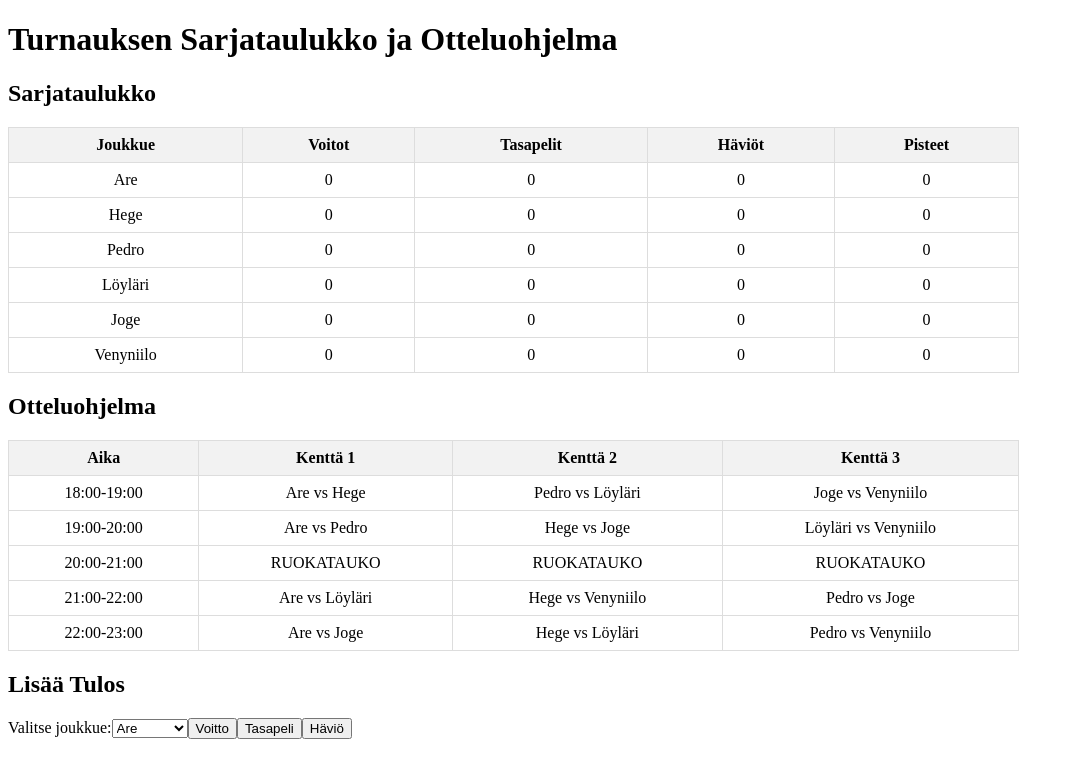
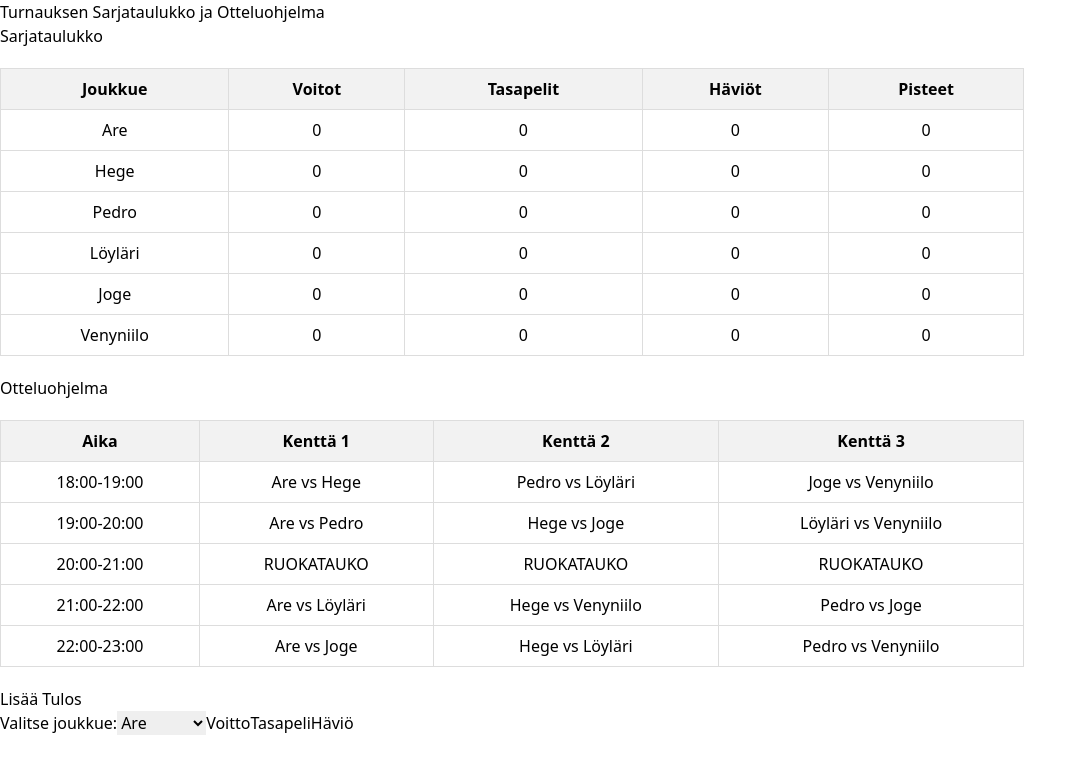
Before and after one commit to miskalaiva/turnaus-app2, a Nuxt app: page / in a window 1280 px wide. Shown: the top 778 px of the page, without its empty margins (0-1087 px from the left). Built offline with nearby package versions, Linux system fonts and the light colour scheme.

Commit message:
Tailwind added

```diff
--- /dev/null
+++ b/assets/css/tailwind.css
@@ -0,0 +1,3 @@
+@tailwind base;
+@tailwind components;
+@tailwind utilities;
--- a/nuxt.config.ts
+++ b/nuxt.config.ts
@@ -1,5 +1,10 @@
-// https://nuxt.com/docs/api/configuration/nuxt-config
+// nuxt.config.ts
 export default defineNuxtConfig({
-  compatibilityDate: '2024-04-03',
-  devtools: { enabled: true }
+  css: ['@/assets/css/tailwind.css'], // Lisää Tailwind CSS tähän
+  postcss: {
+    plugins: {
+      tailwindcss: {},
+      autoprefixer: {},
+    },
+  },
 })
--- a/package.json
+++ b/package.json
@@ -13,5 +13,10 @@
     "nuxt": "^3.14.159",
     "vue": "latest",
     "vue-router": "latest"
+  },
+  "devDependencies": {
+    "autoprefixer": "^10.4.20",
+    "postcss": "^8.4.49",
+    "tailwindcss": "^3.4.15"
   }
 }
--- /dev/null
+++ b/tailwind.config.js
@@ -0,0 +1,15 @@
+/** @type {import('tailwindcss').Config} */
+module.exports = {
+  content: [
+    './components/**/*.{vue,js}',
+    './layouts/**/*.vue',
+    './pages/**/*.vue',
+    './app.vue',
+    './plugins/**/*.{js,ts}',
+    './nuxt.config.{js,ts}'
+  ],
+  theme: {
+    extend: {},
+  },
+  plugins: [],
+}
```
Also changed, not shown: 1 other file (tests, documents, lock files or other folders).
